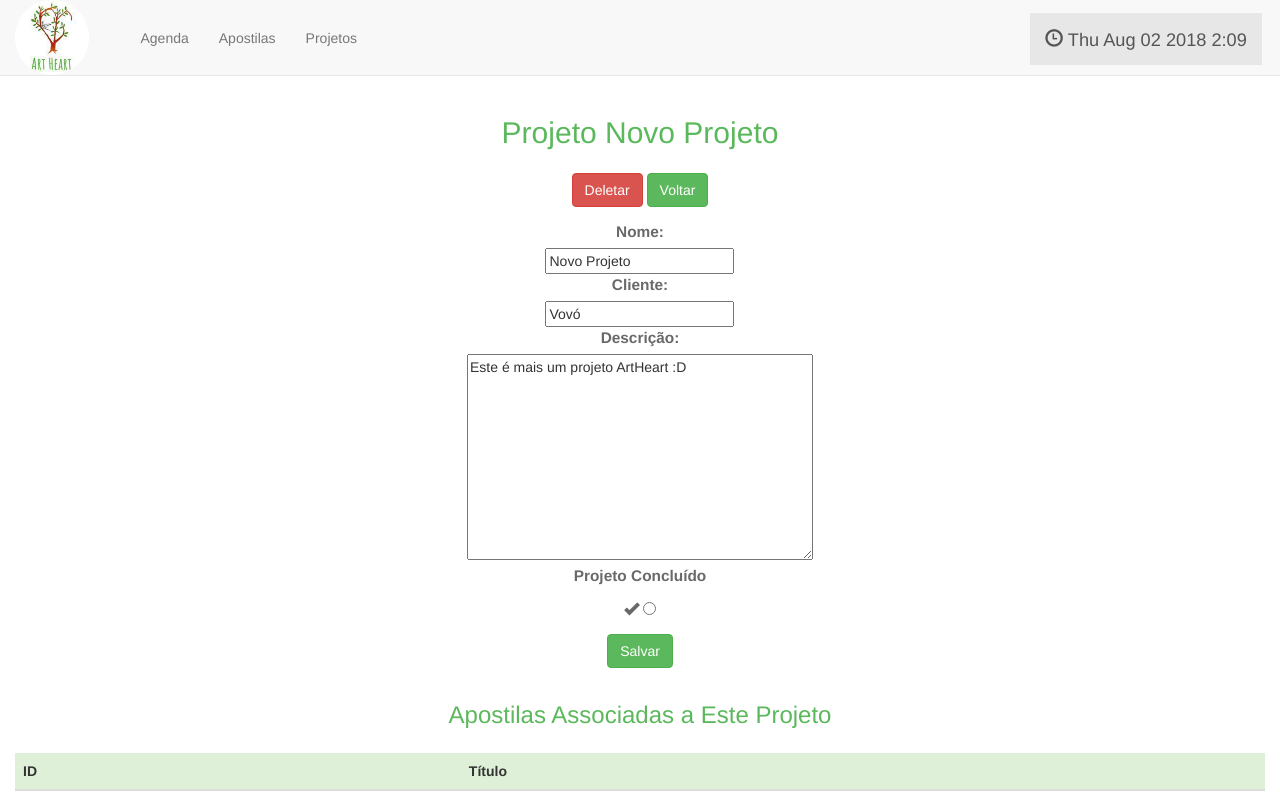
After one commit to Gguidini/artheart-db-explorer, a Django app: page /edit_project/3 in a window 1280 px wide. The commit adds this page. Run offline with Django 3.2, Linux system fonts and the light colour scheme; data comes from the database, SQL or seed files in the repository; both versions use the stored data as it was after the commit; lists and menus that the app fills with data are empty; some libraries are stand-ins or nearby versions.

Commit message:
CRUD para Projetos funcional e testado.
- Mudanças no design
- Views  e URLs relacionadas ao CRUD de Project feitas e testadas
- Alguma melhoria na documentação

```diff
--- a/ArtHeart/urls.py
+++ b/ArtHeart/urls.py
@@ -29,8 +29,10 @@ urlpatterns = [
     path('', plannerViews.index, name='url_index'),
     path('search/', materialsViews.search, name='url_search'),
     path('delete/<int:pk>', materialsViews.delete, name='url_delete'),
+    path('degete_project/<int:pk>', materialsViews.delete_project, name='url_del_project'),
     path('detail/<str:pk>', materialsViews.detail, name='url_detail'),
     path('projects/', materialsViews.projects, name='url_projects'),
+    path('edit_project/<int:pk>', materialsViews.edit_project, name='url_edit_project')
 ]
 
 if settings.DEBUG is True:
--- a/Materials/templates/Materials/detail.html
+++ b/Materials/templates/Materials/detail.html
@@ -2,6 +2,7 @@
 {% load staticfiles %}
 
 {% block header %}
+    <title>Detalhes Apostila</title>
     <link rel="stylesheet" href="https://use.fontawesome.com/releases/v5.0.13/css/all.css" integrity="sha384-DNOHZ68U8hZfKXOrtjWvjxusGo9WQnrNx2sqG0tfsghAvtVlRW3tvkXWZh58N9jp" crossorigin="anonymous">
 
     <script>
--- /dev/null
+++ b/Materials/templates/Materials/edit_project.html
@@ -0,0 +1,101 @@
+{% extends 'Planner/base.html' %}
+{% load staticfiles %}
+
+{% block header %}
+<title>Editar Projeto</title>
+    <script>
+        function myConfirm(str){
+            if (confirm(str))
+                location.href = "{% url 'url_del_project' doc.id %}";
+        }
+    </script>
+    <style>
+        .title {
+            color:  #5cb85c;
+            text-align: center;
+        }
+
+        form {
+        text-align: center;
+        }
+
+        label, .label {
+        display: block;
+        font-size: 110%;
+        color: dimgray;
+        }
+
+        .auto {
+            display: block;
+            margin-left: auto;
+            margin-right: auto;
+            margin-top: 1em;
+            margin-bottom: 1em;
+            text-align: center;
+        }
+
+        .fake-radio {
+            -webkit-appearance: button;
+            /* WebKit */
+            -moz-appearance: button;
+            /* Mozilla */
+            -o-appearance: button;
+            /* Opera */
+            -ms-appearance: button;
+            /* Internet Explorer */
+            appearance: button;
+            /* CSS3 */
+        }
+    </style>
+{% endblock %}
+
+{% block content %}
+<div class="container-fluid">
+        <h2 class="title">Projeto {{ doc.name}}</h2>
+        <div class="row">
+            <div class="col-md-2"></div>
+            <div class="col-md-8 fieldWrapper">
+                <div class="auto">
+                    <button  class="btn btn-danger" onclick="myConfirm('Certeza que quer deletar {{ doc }} ?\n ATENÇÃO Deletar um projeto irá deletar as apostilas associadas ao projeto.')">Deletar</button>
+                    <button  class="btn btn-success" onclick="location.href = '{% url 'url_projects' %}' ">Voltar</button>
+                </div>
+            </div>
+            <div class="col-md-2"></div>
+        </div>
+        <div class="row">
+            <div class="col-md-2"></div>
+            <div class="col-md-8">
+            <form method="POST">
+                {% csrf_token %}
+
+                {{ form }}
+
+                <p class="label">Projeto Concluído</p>
+                <label for="completed" class="glyphicon glyphicon-ok"></label>
+                <input type="radio" value="True" name="completed" id="completed">
+
+                <button type="submit" class="btn btn-success auto" style="display: block;">Salvar</button>
+            </form>
+            </div>
+            <div class="col-md-2"></div>
+        </div>
+        <h3 class="title">Apostilas Associadas a Este Projeto</h3>
+
+            <table class="table table-hover table-striped" style="margin-top: 2%">
+                <thead>
+                  <tr class="bg-success">
+                    <th scope="col">ID</th>
+                    <th scope="col">Título</th>
+                  </tr>
+                </thead>
+                <tbody>
+                {% for ap in entries %}
+                    <tr>
+                        <th scope="row"><a href="{% url 'url_detail' ap.id %}">{{ ap.id|safe }}</a></th>
+                        <td title="{{ ap.description }}">{{ ap.title }}</td>
+                    </tr>
+                {% endfor %}
+                </tbody>
+            </table>
+</div>
+{% endblock %}
--- a/Materials/templates/Materials/projects.html
+++ b/Materials/templates/Materials/projects.html
@@ -47,7 +47,7 @@
                 <button id="formBtn" type="submit" class="btn btn-success">Salvar</button>
             </form>
         </div>
-    <div class="container w3-row-padding" style="display: inline;">
+    <div class="container w3-row-padding w3-border w3-round-large" style="display: inline;">
         {% for p in projects %}
             <div class="w3-display-container w3-card-4 w3-margin-top w3-col s3 my-card ">
                 <header class="w3-container" >
@@ -60,7 +60,7 @@
                 <footer class="w3-container w3-light-green" style="max-width: 15em; width: 100%; position: absolute; bottom: 0px; left: 0em;">
                         <div class="row">
                             <div class="col-sm-10">
-                                <a href="#" class="btn" style="color: darkblue; font-weight: bold">Editar</a>
+                                <a href="{% url 'url_edit_project' p.id %}" class="btn" style="color: darkblue; font-weight: bold">Editar</a>
                             </div>
                             <div class="col-sm-2 bg-info" style="text-align: left; margin-left: -2%;">
                                 {% if p.completed == True %}
--- a/Materials/views.py
+++ b/Materials/views.py
@@ -1,3 +1,9 @@
+"""
+This file defines functions to manipulate user interaction with the web-interface.
+
+Responsible for views related to the models defined in Materials/models.py.
+"""
+
 from django.shortcuts import render, HttpResponse, redirect
 from .models import Apostila, Project, Categoria
 from django.urls import reverse_lazy
@@ -8,6 +14,13 @@ from .forms import ApostilaUpload, ProjectUpload
 
 # Create your views here.
 def search(request):
+    """
+    Shows all available Apostilas.
+    It's possible to search by title, category, and project.
+
+    Template for this view is 'Materials/seatch.html'
+    Links to detail view.
+    """
     data = {}
     projs = Project.objects.all()
     cats = Categoria.objects.all()
@@ -30,6 +43,12 @@ def search(request):
     return render(request, 'Materials/search.html', data)
 
 def detail(request, pk):
+    """
+    Edit existing Apostila or add new one.
+    On successful operation, returns to search view.
+
+    Template for this view is 'Materials/detail.html'
+    """
     pk = int(pk)
     if request.method == 'GET':
         if pk != -1:
@@ -67,6 +86,13 @@ def detail(request, pk):
             return render(request, 'Materials/details.html', )
 
 def projects(request):
+    """
+    Shows available Projects. Also possible to add new Project.
+    Quick glance at Project's title, client, and state of completion.
+
+    Template for this view is 'Materials/projects.html'
+    Links to edit_project view.
+    """
     data = {}
     data['projects'] = Project.objects.all()
     data['form'] = ProjectUpload()
@@ -80,7 +106,28 @@ def projects(request):
     else:
         return render(request, 'Materials/projects.html', data)
 
+def edit_project(request, pk):
+    p = Project.objects.get(pk=pk)
+    form = ProjectUpload(instance=p)
+    entries = p.apostila_set.all()
+    data = {'doc':p, 'form':form, 'entries':entries}
+    if request.method == 'POST':
+        form = ProjectUpload(request.POST, instance=p)
+        if form.is_valid():
+            entry = form.save(commit=False)
+            if 'completed' in request.POST:
+                entry.completed = True
+            entry.save()
+            return redirect(reverse_lazy('url_projects'))
+        else:
+            data['form'] = form
+            return render(request, 'Materials/edit_project.html', data)
+    return render(request, 'Materials/edit_project.html', data)
+
 def deleteFile(pk):
+    """
+    Deletes a file referenced by an Apostila.
+    """
     ap = Apostila.objects.get(pk=pk)
     try:
         os.remove(os.path.join(MEDIA_ROOT, str(ap.file)))
@@ -95,4 +142,15 @@ def delete(request, pk):
         doc = Apostila.objects.get(pk=pk)
         deleteFile(pk)
         doc.delete()
-        return redirect('url_search')
+    return redirect('url_search')
+
+def delete_project(request, pk):
+    if request.user.is_authenticated:
+        p = Project.objects.get(pk=pk)
+        aps = p.apostila_set.all()
+        for a in aps:
+            # deletes files referenced by Apostilas that are part of the project
+            deleteFile(a.id)
+            a.delete()
+        p.delete()
+    return redirect('url_projects')
```
Also changed, not shown: db.sqlite3.
